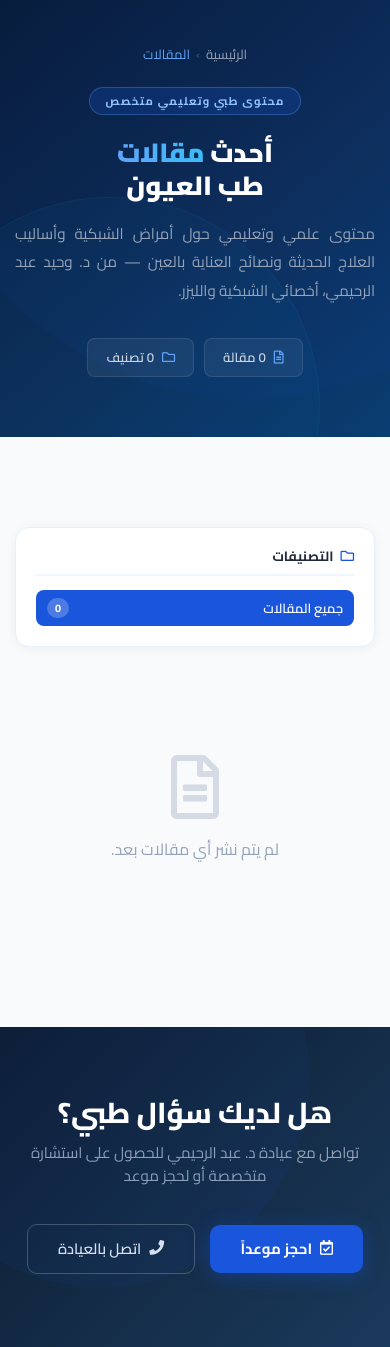
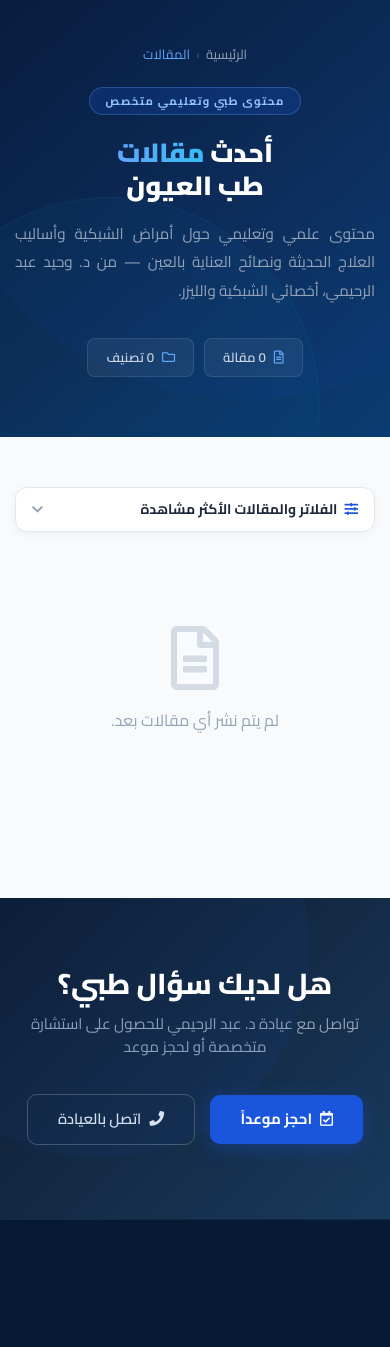
Before and after one commit to Meska75/drvahidabdolrahimi, a Django app: page /ar/blog/ in a window 390 px wide. Shown: the part 113-1460 px from the top of the page. Run offline with Django 5.2, Linux system fonts and the light colour scheme; data comes from the database, SQL or seed files in the repository; data that the repository does not hold is empty; some libraries are stand-ins or nearby versions.

Commit message:
Add mobile filter toggle, team carousel & UI tweaks
Introduce mobile-friendly UI improvements and minor behavior changes across templates, styles and scripts:

- Add mobile filter toggle UI and responsive sidebar behavior to blog templates (Arabic, English, Persian). Mark popular-post widget as desktop-only and add a blg-widget--reset class for reset button styling.
- Add comprehensive mobile CSS for blog filters (blg-mob-toggle, responsive sidebar grid) in static_files/css/blog.css.
- Update admin and content background colors and wrapper styles in static_files/css/admin_custom.css for a softer page background.
- Add equal-height team carousel styles in static_files/css/home.css and convert Persian team section to an owl-carousel-friendly structure (templates/persian/components/team_section.html).
- Initialize the team-carousel OwlCarousel in static_files/js/main.js (autoplay, responsive items) and remove the obsolete form-submit prevention handlers from contact_en.js and contact_ar.js.
- Add mobile 2-up gallery layout CSS to English, Arabic and Persian gallery templates to show two images per row on narrow screens.
- Adjust grid column classes in about pages (English & Arabic) from col-sm-6 to col-6 for improved responsive spacing.
- Update .claude/settings.local.json to add Skill(code-review) entries and minor formatting.

These changes improve mobile usability (collapsible filters, denser galleries), introduce a carousel for team displays, and refine visual theming and responsiveness.

```diff
--- a/static_files/css/blog.css
+++ b/static_files/css/blog.css
@@ -1518,6 +1518,137 @@
 
 
 /* ================================================================
+   موبایل — تاگل سایدبار فیلترها (≤ 991px)
+================================================================ */
+
+.blg-mob-toggle {
+    display: flex;
+    width: 100%;
+    align-items: center;
+    justify-content: space-between;
+    background: #fff;
+    border: 1.5px solid #e2e8f0;
+    border-radius: 12px;
+    padding: 11px 16px;
+    color: #1e293b;
+    font-size: .87rem;
+    font-weight: 700;
+    cursor: pointer;
+    margin-bottom: 4px;
+    transition: border-color .2s, background .2s;
+    font-family: inherit;
+    box-shadow: 0 2px 8px rgba(0,0,0,.05);
+    text-align: right;
+}
+
+.blg-mob-toggle:focus { outline: none; }
+
+.blg-mob-toggle:hover {
+    border-color: #1a56db;
+    background: #f8faff;
+}
+
+.blg-mob-toggle[aria-expanded="true"] {
+    border-color: #1a56db;
+    background: #eff6ff;
+    color: #1a56db;
+    border-bottom-left-radius: 0;
+    border-bottom-right-radius: 0;
+    border-bottom-color: transparent;
+    margin-bottom: 0;
+}
+
+.blg-mob-toggle-label {
+    display: flex;
+    align-items: center;
+    gap: 7px;
+}
+
+.blg-mob-toggle-label i { color: #1a56db; font-size: .85rem; }
+
+.blg-mob-toggle[aria-expanded="true"] .blg-mob-toggle-label i { color: #1a56db; }
+
+.blg-mob-toggle-icon {
+    flex-shrink: 0;
+    font-size: .78rem;
+    color: #94a3b8;
+    transition: transform .25s;
+}
+
+.blg-mob-toggle[aria-expanded="true"] .blg-mob-toggle-icon {
+    transform: rotate(180deg);
+    color: #1a56db;
+}
+
+.blg-mob-active-badge {
+    display: inline-block;
+    background: #dc2626;
+    color: #fff;
+    font-size: .63rem;
+    font-weight: 700;
+    padding: 2px 8px;
+    border-radius: 10px;
+    vertical-align: middle;
+}
+
+/* پنل فیلترها وقتی باز است */
+@media (max-width: 991.98px) {
+    /* حذف sticky در موبایل */
+    .blg-sidebar { position: static; }
+
+    /* سایدبار باز شده: گرید دو ستونه برای ویجت‌ها */
+    .blg-sidebar.show {
+        display: grid !important;
+        grid-template-columns: 1fr 1fr;
+        gap: 8px;
+        border: 1.5px solid #1a56db;
+        border-top: none;
+        border-radius: 0 0 12px 12px;
+        padding: 10px 10px 12px;
+        background: #f8fafc;
+        margin-bottom: 20px;
+    }
+
+    /* ویجت‌های فیلتر: فشرده */
+    .blg-sidebar .blg-widget {
+        padding: 10px 11px 9px;
+        margin-bottom: 0;
+        border-radius: 9px;
+    }
+
+    .blg-sidebar .blg-widget-title {
+        font-size: .74rem !important;
+        margin-bottom: 8px !important;
+        padding-bottom: 6px;
+        gap: 5px;
+    }
+
+    /* لیست فیلتر — تک ستونه (ویجت خودش نصف عرض صفحه است) */
+    .blg-sidebar .blg-filter-list { display: block; }
+    .blg-sidebar .blg-filter-list li + li { margin-top: 2px; }
+
+    .blg-sidebar .blg-filter-item {
+        padding: 5px 7px;
+        font-size: .73rem;
+        border-radius: 6px;
+    }
+
+    .blg-filter-count {
+        font-size: .6rem;
+        min-width: 16px;
+        height: 15px;
+        padding: 0 3px;
+    }
+
+    /* ریست فیلترها — تمام عرض (دو ستون) */
+    .blg-sidebar .blg-widget--reset {
+        grid-column: 1 / -1;
+        padding: 8px 11px;
+    }
+}
+
+
+/* ================================================================
    بخش نظرات مقاله (Comments)
 ================================================================ */
 
--- a/static_files/js/contact_ar.js
+++ b/static_files/js/contact_ar.js
@@ -1,9 +1,3 @@
-document.querySelector('.card-form-panel form').addEventListener('submit', function(e) {
-    e.preventDefault();
-    document.getElementById('form-notice').style.display = 'block';
-    this.querySelector('.btn-send').disabled = true;
-});
-
 window.addEventListener('load', function () {
     var mapEl = document.getElementById('neshanMapContact');
     if (!mapEl || typeof L === 'undefined') return;
--- a/static_files/js/contact_en.js
+++ b/static_files/js/contact_en.js
@@ -1,9 +1,3 @@
-document.querySelector('.card-form-panel form').addEventListener('submit', function(e) {
-    e.preventDefault();
-    document.getElementById('form-notice').style.display = 'block';
-    this.querySelector('.btn-send').disabled = true;
-});
-
 window.addEventListener('load', function () {
     var mapEl = document.getElementById('neshanMapContact');
     if (!mapEl || typeof L === 'undefined') return;
--- a/static_files/js/main.js
+++ b/static_files/js/main.js
@@ -132,6 +132,26 @@
                 }
             }
         });
+
+        // کاروسل تیم مطب — صفحه اصلی و صفحه خدمات (۲ نفر در موبایل، چرخش خودکار، قابل کشیدن)
+        if ($('.team-carousel').length) {
+            $('.team-carousel').owlCarousel({
+                loop: true,
+                margin: 24,
+                autoplay: true,
+                autoplayTimeout: 3500,
+                autoplayHoverPause: true,
+                nav: false,
+                dots: true,
+                smartSpeed: 800,
+                responsiveClass: true,
+                responsive: {
+                    0:   { items: 2 },
+                    768: { items: 3 },
+                    992: { items: 4 }
+                }
+            });
+        }
 
         // Date Picker
         jQuery('#datepicker').datetimepicker({
--- a/templates/arabic/arabic_blog/arabic_blog_list.html
+++ b/templates/arabic/arabic_blog/arabic_blog_list.html
@@ -91,7 +91,22 @@
 
             <!-- الشريط الجانبي (يمين في RTL — الأول في HTML) -->
             <div class="col-lg-3">
-                <aside class="blg-sidebar">
+
+                <!-- زر تفعيل الفلاتر — موبايل فقط -->
+                <button class="blg-mob-toggle d-lg-none" type="button"
+                        data-toggle="collapse" data-target="#blgFilters"
+                        aria-expanded="false" aria-controls="blgFilters">
+                    <span class="blg-mob-toggle-label">
+                        <i class="fa fa-sliders"></i>
+                        الفلاتر والمقالات الأكثر مشاهدة
+                        {% if active_cat or active_year %}
+                        <span class="blg-mob-active-badge">فلتر نشط</span>
+                        {% endif %}
+                    </span>
+                    <i class="fa fa-chevron-down blg-mob-toggle-icon"></i>
+                </button>
+
+                <aside class="blg-sidebar collapse d-lg-block" id="blgFilters">
 
                     <!-- فيلتر التصنيفات -->
                     <div class="blg-widget wow fadeInRight" data-wow-delay=".1s">
@@ -162,7 +177,7 @@
 
                     <!-- إزالة الفلاتر -->
                     {% if active_cat or active_year %}
-                    <div class="blg-widget wow fadeInRight" data-wow-delay=".2s">
+                    <div class="blg-widget blg-widget--reset wow fadeInRight" data-wow-delay=".2s">
                         <a href="{% url 'arabic_blog:arabic_blog_list' %}" class="blg-filter-item"
                            style="justify-content:center; color:#dc2626; background:#fff5f5; border:1px solid #fecaca;">
                             <i class="fa fa-times-circle-o ml-1"></i>
@@ -171,9 +186,9 @@
                     </div>
                     {% endif %}
 
-                    <!-- المقالات الأكثر مشاهدة -->
+                    <!-- المقالات الأكثر مشاهدة — سطح المكتب فقط -->
                     {% if popular_posts %}
-                    <div class="blg-widget wow fadeInRight" data-wow-delay=".25s">
+                    <div class="blg-widget wow fadeInRight d-none d-lg-block" data-wow-delay=".25s">
                         <h3 class="blg-widget-title">
                             <i class="fa fa-bar-chart"></i> الأكثر مشاهدة
                         </h3>
--- a/templates/english/english_gallery/gallery.html
+++ b/templates/english/english_gallery/gallery.html
@@ -18,6 +18,11 @@
     @media (max-width: 991px) {
         .gal-page-header h1 { font-size: 1.85rem !important; }
         .gal-page-header { padding-bottom: 64px; }
+    }
+    /* Mobile — 2 images per row instead of 1 */
+    @media (max-width: 480px) {
+        .gal-grid-wrap .gallery-item,
+        .gal-grid-wrap .grid-sizer { width: 50%; }
     }
 </style>
 {% endblock %}
```
Also changed, not shown: static_files/css/admin_custom.css (+5 -3 lines), static_files/css/home.css (+22 -0 lines), templates/arabic/arabic_gallery/gallery.html (+7 -0 lines), templates/arabic/arabic_main/arabic_about.html (+4 -4 lines), templates/english/english_blog/english_blog_list.html (+19 -4 lines), templates/english/english_main/english_about.html (+4 -4 lines), templates/persian/components/team_section.html (+3 -4 lines), templates/persian/persian_blog/persian_blog_list.html (+19 -4 lines), templates/persian/persian_gallery/gallery.html (+7 -0 lines), .claude/settings.local.json.
